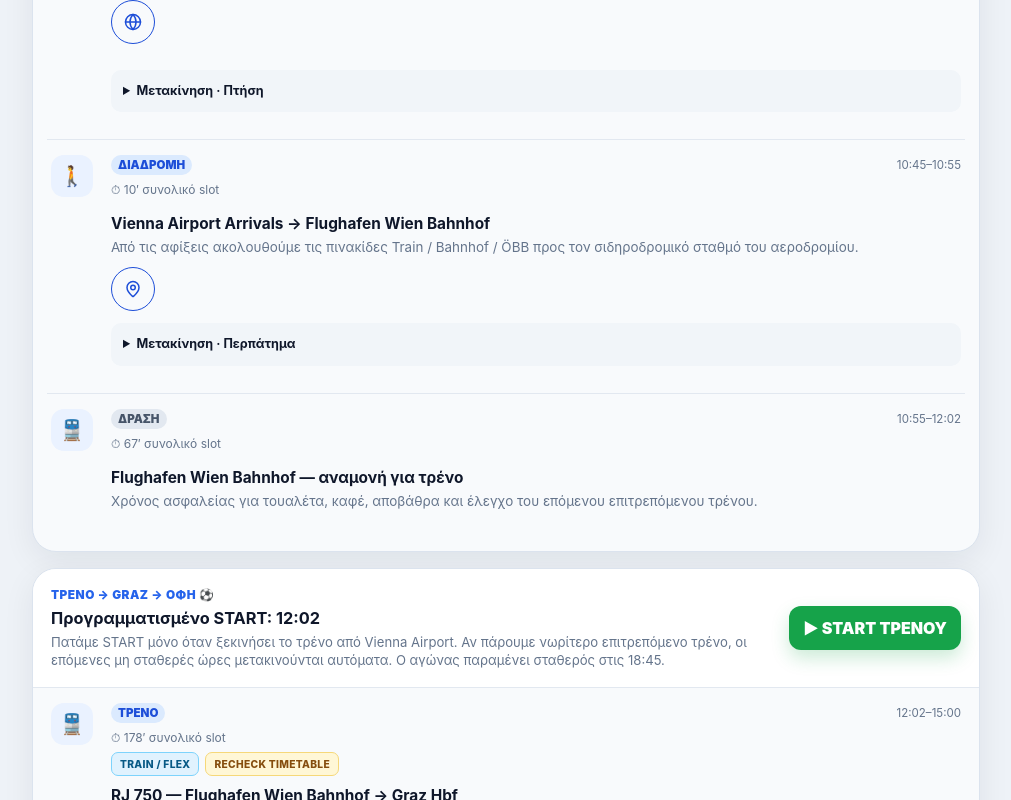
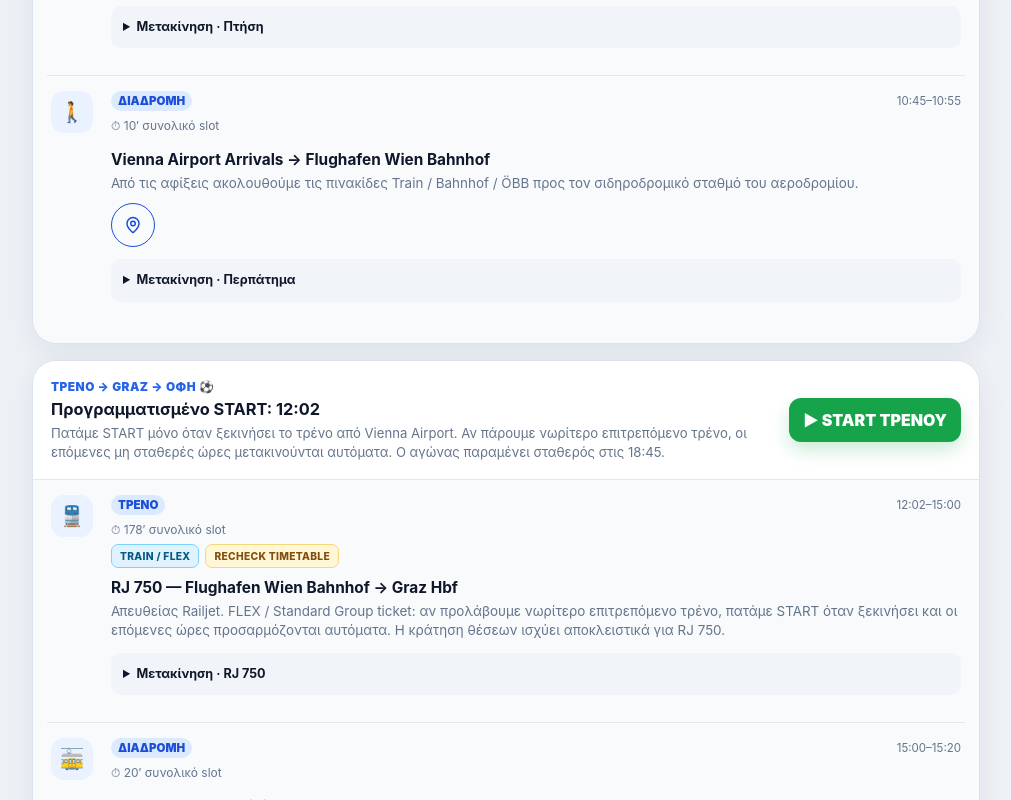
Before and after one commit to Giortamis/Graz-trip, a React (Vite) app: page / in a window 1280 px wide. Shown: the part 1113-1913 px from the top of the page, without its empty margins (134-1145 px from the left). Built offline with nearby package versions, Linux system fonts and the light colour scheme.

Commit message:
Remove Vienna arrival website action and station wait card

```diff
--- a/src/data/thursday.js
+++ b/src/data/thursday.js
@@ -10,15 +10,12 @@
       legs:[leg('Πτήση','Αθήνα','Heraklion Airport (HER)','Athens International Airport (ATH)','Ώρες σύμφωνα με το αεροπορικό εισιτήριο','flight')],
     }),
     visit('21','airport-arrival','10:00','10:45','activity','Αθήνα → Βιέννη','Δεύτερο αεροπορικό σκέλος του ταξιδιού. Άφιξη στη Βιέννη περίπου στις 10:00 ώρα Αυστρίας και παραλαβή αποσκευών.', ['vienna-airport'], {
-      icon:'✈️', scheduleLabel:'Άφιξη ~10:00', durationLabel:'~45′ για αποβίβαση / αποσκευές', hideMaps:true,
+      icon:'✈️', scheduleLabel:'Άφιξη ~10:00', durationLabel:'~45′ για αποβίβαση / αποσκευές', hideMaps:true, hideActions:true,
       legs:[leg('Πτήση','Βιέννη','Athens International Airport (ATH)','Vienna Airport (VIE)','Ώρες σύμφωνα με το αεροπορικό εισιτήριο','flight')],
     }),
     route('21','airport-station','10:45','10:55','Vienna Airport Arrivals -> Flughafen Wien Bahnhof','Από τις αφίξεις ακολουθούμε τις πινακίδες Train / Bahnhof / ÖBB προς τον σιδηροδρομικό σταθμό του αεροδρομίου.', 'vienna-airport','Flughafen Wien Bahnhof, 1300 Schwechat',[
       walk('Vienna Airport arrivals, 1300 Schwechat','Flughafen Wien Bahnhof, 1300 Schwechat','Περίπου 5–10′ με τα πόδια'),
     ]),
-    slot('21','station-wait','10:55','12:02','activity','Flughafen Wien Bahnhof — αναμονή για τρένο','Χρόνος ασφαλείας για τουαλέτα, καφέ, αποβάθρα και έλεγχο του επόμενου επιτρεπόμενου τρένου.',{
-      icon:'🚆', category:'train', hideActions:true,
-    }),
   ], '', { static:true }),
 
   makeBlock('thu-train', 'Τρένο → Graz → ΟΦΗ ⚽', [
```
